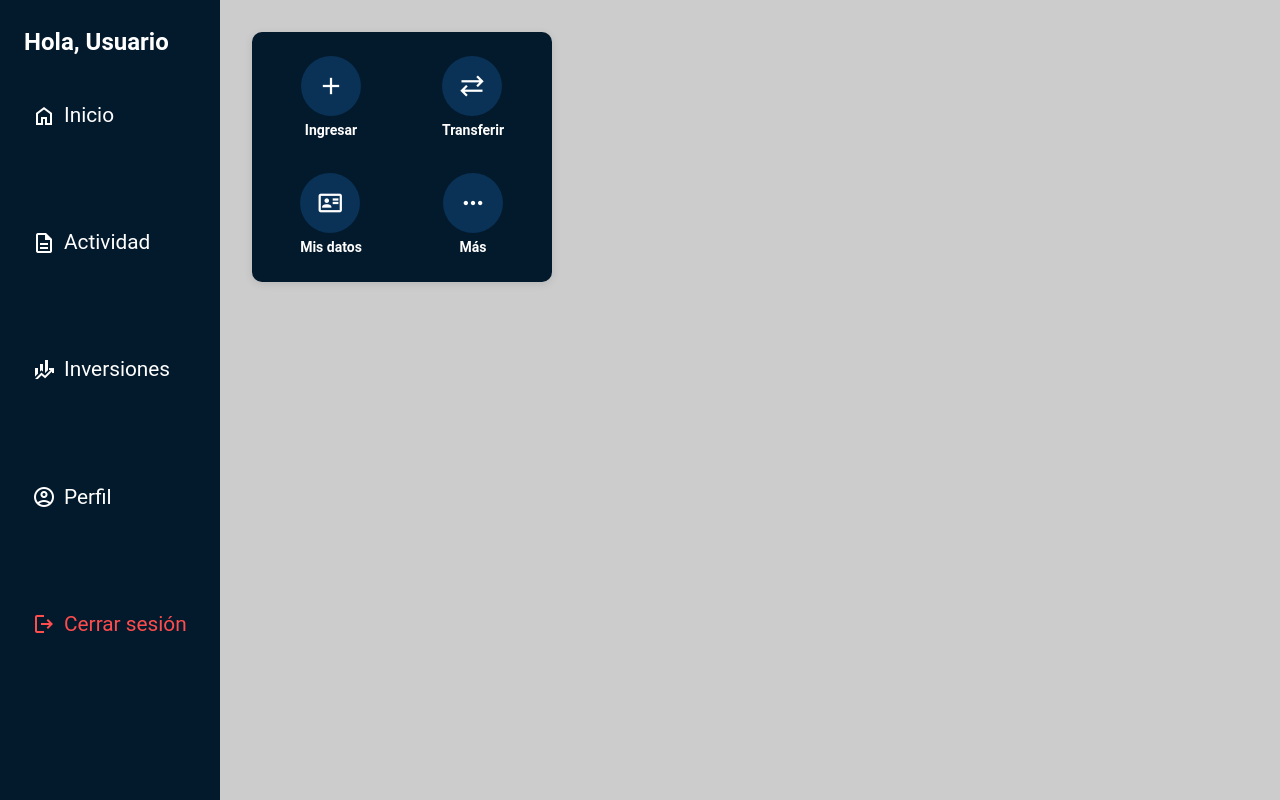
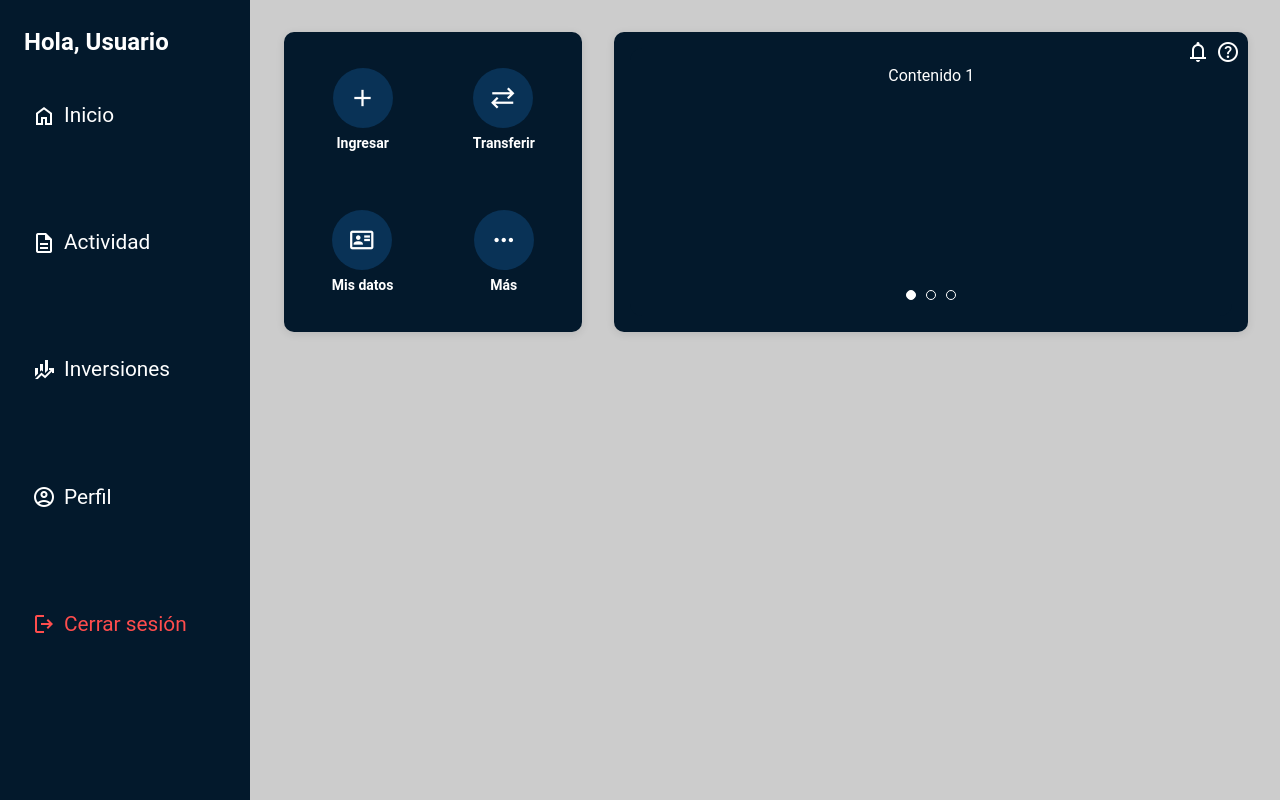
Before and after one commit to Lchiossone2004/TP_HCI, a Vue app in the folder tp-hci-g3/: page / in a window 1280 px wide. Built offline with nearby package versions, Linux system fonts and the light colour scheme.

Commit message:
Swiper card

```diff
--- a/tp-hci-g3/package.json
+++ b/tp-hci-g3/package.json
@@ -11,6 +11,7 @@
   "dependencies": {
     "@mdi/font": "7.4.47",
     "roboto-fontface": "*",
+    "swiper": "^11.2.6",
     "vue": "^3.5.13",
     "vue-router": "^4.5.1",
     "vuetify": "^3.8.1"
--- a/tp-hci-g3/src/components/Card.vue
+++ b/tp-hci-g3/src/components/Card.vue
@@ -43,5 +43,4 @@
   align-items: center;
 }
 
-
   </style>
--- /dev/null
+++ b/tp-hci-g3/src/components/Swiper.vue
@@ -0,0 +1,71 @@
+<template>
+    <div class="slider-card">
+      <div class="slide-content" :style="{ transform: `translateX(-${activeSlide * 100}%)` }">
+        <slot />
+      </div>
+
+      <div class="pagination">
+        <span
+          v-for="(_, index) in slideCount"
+          :key="index"
+          :class="['dot', { active: activeSlide === index }]"
+          @click="activeSlide = index"
+        />
+      </div>
+    </div>
+  </template>
+
+  <script setup>
+  import { ref, computed, useSlots } from 'vue'
+
+  const activeSlide = ref(0)
+  const slots = useSlots()
+  const slideCount = computed(() => slots.default?.().length || 0)
+  </script>
+
+  <style scoped>
+  .slider-card {
+    width: 100%;
+    height: 100%;
+    background-color: #03192c;
+    color: white;
+    border-radius: 12px;
+    display: flex;
+    flex-direction: column;
+    justify-content: space-between;
+    padding: 1rem;
+    overflow: hidden;
+  }
+
+  .slide-content {
+    display: flex;
+    transition: transform 0.5s ease-in-out;
+  }
+
+  .slide-content > * {
+    min-width: 100%;
+    display: flex;
+    align-items: center;
+    justify-content: center;
+  }
+
+  .pagination {
+    display: flex;
+    justify-content: center;
+    gap: 10px;
+    margin-top: 1rem;
+  }
+
+  .dot {
+    width: 10px;
+    height: 10px;
+    border: 1px solid white;
+    border-radius: 50%;
+    cursor: pointer;
+    background-color: transparent;
+  }
+
+  .dot.active {
+    background-color: white;
+  }
+  </style>
--- a/tp-hci-g3/src/pages/HomePage.vue
+++ b/tp-hci-g3/src/pages/HomePage.vue
@@ -1,10 +1,10 @@
-import Sidebar from 'src/components/Sidebar.vue'
-import Card from 'src/components/Card.vue'
+
 <template>
     <div class="layout">
        <Sidebar />
        <main class="main-content">
-         <Card bgColor="#03192c" width="300px" height="250px">
+        <div class = "card-row">
+         <Card bgColor="#03192c" width="350px" height="300px">
            <div class="grid-container">
              <div class="grid-item">
            <button>
@@ -32,13 +32,24 @@ import Card from 'src/components/Card.vue'
          </div>
            </div>
          </Card>
+         <Card bgColor="#03192c" width="750px" height="300px">
+          <Swiper>
+            <div>Contenido 1</div>
+            <div>Contenido 2</div>
+            <div>Contenido 3</div>
+          </Swiper>
+        <span class="material-symbols-outlined top-right-icon left-offset">notifications</span>
+        <span class="material-symbols-outlined top-right-icon">help</span>
+       </Card>
+       </div>
        </main>
      </div>
    </template>
 
    <script setup>
-
-
+  import Sidebar from '@/components/Sidebar.vue'
+  import Card from '@/components/Card.vue'
+  import Swiper from '@/components/Swiper.vue'
    </script>
 
    <style>
@@ -56,7 +67,11 @@ import Card from 'src/components/Card.vue'
      text-align: center;
      color: white;
    }
-
+   .card-row {
+  display: flex;
+  gap: 2rem; /* espacio entre las cards */
+  margin-left: 2rem;
+}
 
    .grid-item button {
      width: 60px;
@@ -95,13 +110,24 @@ import Card from 'src/components/Card.vue'
      position: fixed;
      top: 0;
      left: 0;
-     width: 220px;
+     width: 250px;
      height: 100vh;
      background-color: #03192C;
      color: white;
      padding: 1.5rem;
      box-sizing: border-box;
    }
+   .top-right-icon {
+    position: fixed;
+    top: 40px;
+    right: 40px;
+    font-size: 24px; /* ajustalo si querés */
+    cursor: pointer;
+    z-index: 1000; /* para que no lo tape nada */
+  }
+  .top-right-icon.left-offset {
+    right: 70px;
+  }
 
 
    </style>
```
Also changed, not shown: 1 other file (tests, documents, lock files or other folders).
